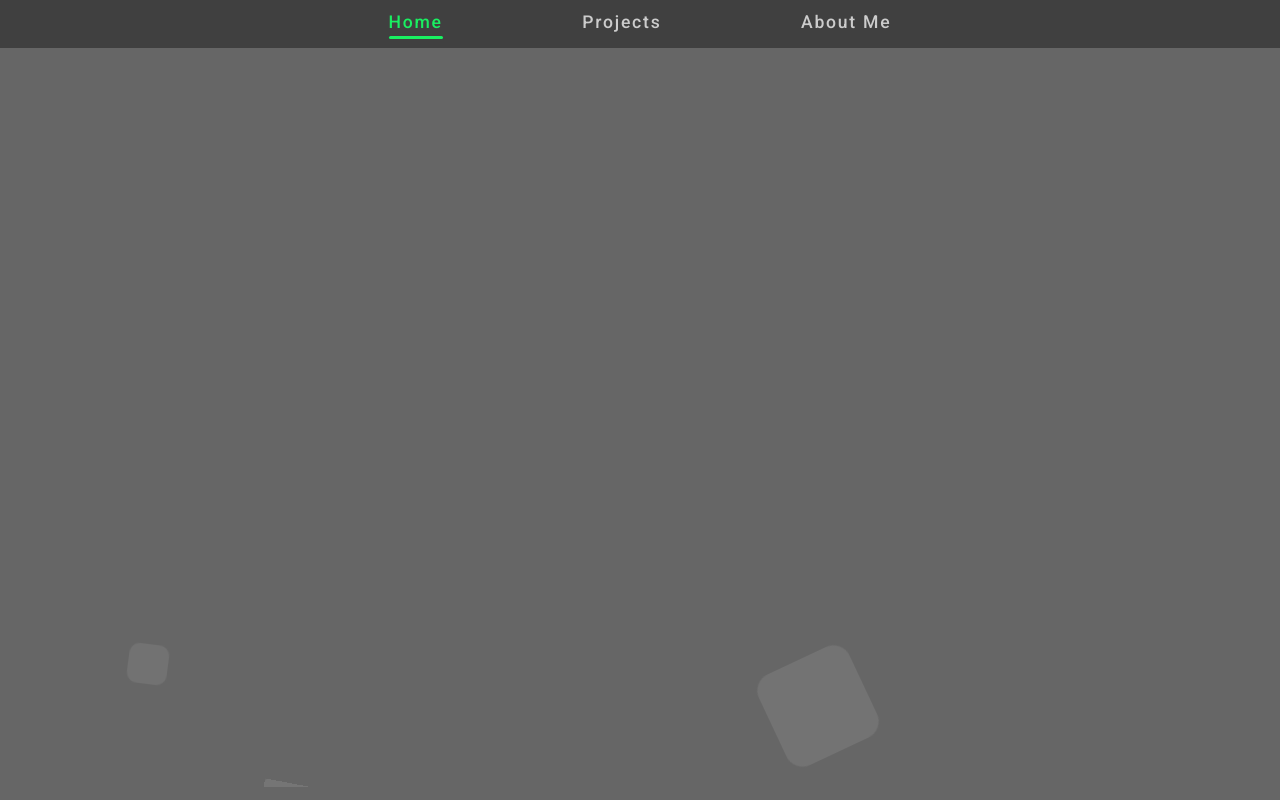
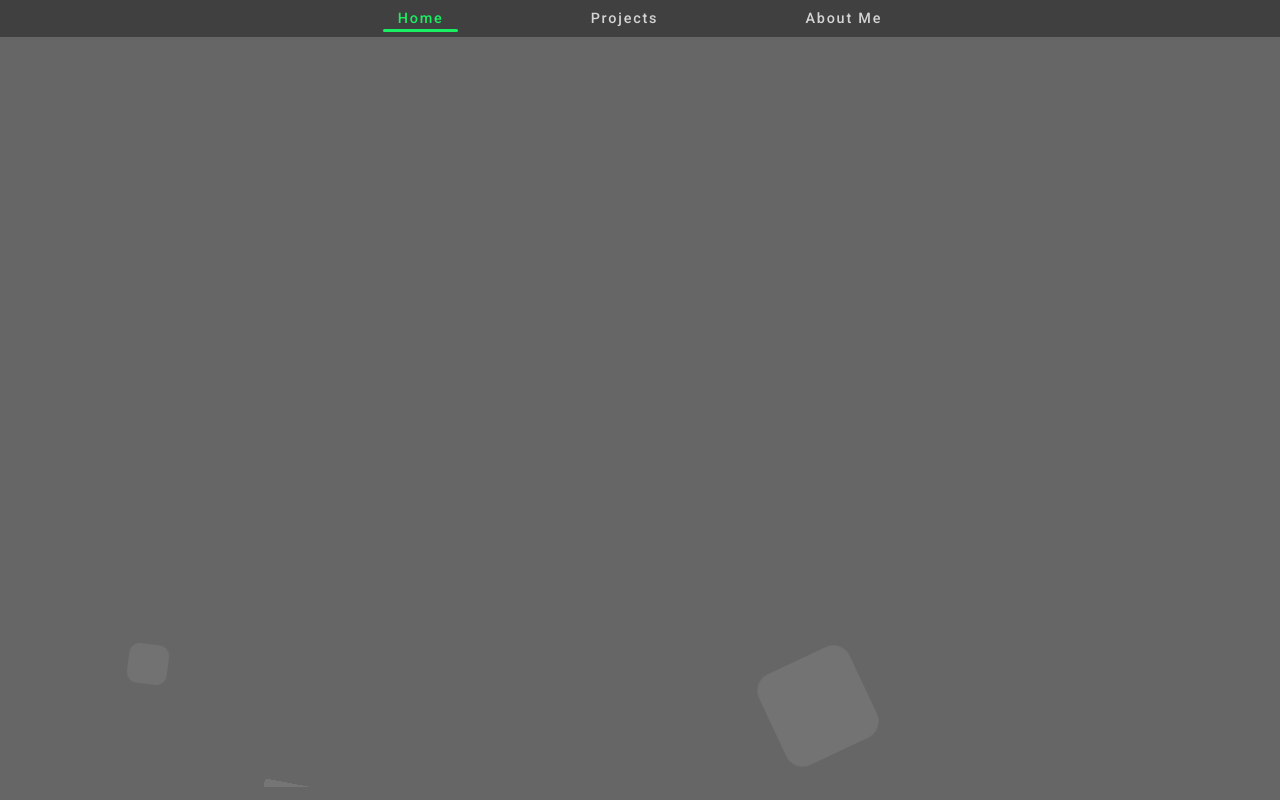
Before and after one commit to JoseRHeras/showcase-web, a Django app: page /projects in a window 1280 px wide. Run offline with Django 3.2, Linux system fonts and the light colour scheme; data that the repository does not hold is empty.

Commit message:
Navbar modified

```diff
--- a/web_portfolio/static/css/base.css
+++ b/web_portfolio/static/css/base.css
@@ -6,20 +6,15 @@
     padding: 0;
 
     --primary-color: hsl(0, 0%, 40%);
-    --secondary-color: hsl(140, 88%, 52%);
-
-
     --primary-variant: hsl(0, 0%, 25%);
 
     --secondary-color: hsl(140, 88%, 52%);
     --accent-color: hsl(150, 1%, 62%);
-
-    --test: red;
+    --accent-variant: hsl(0, 0%, 83%);
 
     --ftw--light: 300;
     --ftw--normal: 500;
     --ftw--bold: 700;
-
 }
 
 html {
@@ -54,19 +49,23 @@ a {
 Tool Bar Styling
 ------------------------------
 */
+/* General configuration */
+header, nav {
+    background-color: var(--primary-variant);
+    width: 100%;
+}
 
 header {
-    background-color: hsl(0, 0%, 25%);
     position: fixed;
-    width: 100%;
     z-index: 100;
+}
+
+.nav-checkbox {
+    display: none;
 }
 
 /* Nav container with links */
 nav {
-    background-color: hsl(0, 0%, 25%);
-    width: 100%;
-
     position: absolute;
     left: 0;
     top: 100%;
@@ -75,71 +74,12 @@ nav {
     transform-origin: top;
     transition: transform 350ms ease-in-out;
 
-    font-size: 1.1rem;
-
+    font-size: 0.9rem;
 }
 
-.menu-item {
-    padding: 0.7em 1rem;
-    color: hsl(0, 0%, 80%);
-    transition: all 100ms ease-in;
-}
-
-.menu-item:hover {
-    /* color: hsl(140, 88%, 52%); */
-    color: var(--secondary-color);
-    background-color: hsl(0, 0%, 45%);
-}
-
-.menu-item a {
-    color: inherit;
-    letter-spacing: 0.1em;
-    opacity: 0;
-    transition: opacity 150ms ease-in-out;
-}
-
-/* Link Focus */
-.menu-item a:focus {
-    color: var(--secondary-color);
-}
-
-/* Underline Bar Settings */
-.active a {
-    position: relative;
-    color: var(--secondary-color);
-}
-
-.active a::before {
-    content: "";
-
-    width: 100%;
-    height: 3px;
-    border-radius: 2px;
-    background-color: hsl(140, 88%, 52%);
-
-    position: absolute;
-    top: 120%;
-}
-
-/* Checkbox Toggle */
-.nav-checkbox {
-    display: none;
-}
-
-/* Nav Container animation settings*/
-
-.nav-checkbox:checked ~ nav {
-    transform: scale(1, 1);
-}
-
-.nav-checkbox:checked ~ nav a {
-    opacity: 1;
-    transition: opacity 150ms ease-in-out 450ms;
-}
-
-/* Mobile Toggle Label */
+/* Mobile Toggle Label creation and styling*/
 .nav-menu-label {
-    height: 3em;
+    height: 2.4em;
     width: 2em;
     margin-left: 1rem;
 
@@ -148,8 +88,8 @@ nav {
     justify-content: center;
 
     cursor: pointer;
+
 }
-
 
 .nav-menu-label span,
 .nav-menu-label span::before,
@@ -161,6 +101,7 @@ nav {
     height: 2px;
     width: 2em;
 }
+
 
 .nav-menu-label span::before,
 .nav-menu-label span::after {
@@ -180,13 +121,90 @@ nav {
     transform: scale(1, 1);
 }
 
-/* Normal Screen Media Query */
+/* Styling individual links containers and links */
+.menu-item {
+    width: 100%;
+    padding: 0.7em 1em;
+    margin-bottom: 1em;
+    letter-spacing: 0.125em;
+
+    color: var(--accent-variant);
+    display: block;
+    position: relative;
+
+    opacity: 0;
+    transition: opacity 150ms ease-in-out;
+
+}
+
+.menu-item::before {
+    content: "";
+
+    width: 25%;
+    height: 3px;
+    border-radius: 2px;
+    background-color: var(--secondary-color);
+
+    position: absolute;
+    bottom: 5px;
+
+    transform: scale(0);
+    transition: transform 180ms ease-in-out;
+    transform-origin: 100% 50%;
+
+}
+
+/* When active or hover */
+.menu-item:focus,
+.menu-item:hover,
+.menu-item.active{
+    color: var(--secondary-color);
+}
+
+.menu-item:hover::before,
+.active.menu-item::before,
+.menu-item:focus::before{
+    transform: scale(1);
+    transform-origin: 0 50%;
+}
+
+/* Nav Container animation settings when checked*/
+.nav-checkbox:checked ~ nav {
+    transform: scale(1, 1);
+}
+
+.nav-checkbox:checked ~ nav .menu-item {
+    opacity: 1;
+    transition: opacity 150ms ease-in-out 450ms;
+}
+
+
+/* Animation keyframe */
+@keyframes animate {
+    0% {
+        transform: translateY(0) rotate(0deg);
+        opacity: 0.5;
+    }
+
+    50% {
+        border-radius: 50%;
+    }
+
+
+    100% {
+        border-radius: 0%;
+        transform:translateY(-100vh) rotate(360deg);
+        opacity: 0;
+    }
+}
+
+
+/* Nav bar normal screen settings */
 @media (min-width:500px) {
 
     .nav-menu-wrapper {
         max-width: 750px;
         margin: 0 auto;
-        height: 3rem;
     }
 
     .nav-menu-label {
@@ -198,13 +216,20 @@ nav {
         transform: none;
     }
 
-    .menu-item a {
+
+    .menu-item {
         opacity: 1;
+        margin: 0;
     }
 
     .nav-menu {
         display: flex;
         justify-content: space-evenly;
+    }
+
+    .menu-item::before{
+        width: 100%;
+        left: 0;
     }
 }
 
--- a/web_portfolio/templates/base/navbar.html
+++ b/web_portfolio/templates/base/navbar.html
@@ -10,14 +10,14 @@
 
         <nav class="toolbar_container" id="nav-menu-dropdown">
             <ul class="nav-menu" >
-                <li class="menu-item active">
-                    <a href="{% url 'home_page' %}">Home</a>
+                <li>
+                    <a href="{% url 'home_page' %}" class="menu-item active">Home</a>
                 </li>
-                <li class="menu-item">
-                    <a href="{% url 'projects_page'%}">Projects</a>
+                <li>
+                    <a href="{% url 'projects_page'%}" class="menu-item">Projects</a>
                 </li>
-                <li class="menu-item">
-                    <a href="{% url 'personal_resume' %}">About Me</a>
+                <li>
+                    <a href="{% url 'personal_resume' %}" class="menu-item">About Me</a>
                 </li>
             </ul>
         </nav>
```
